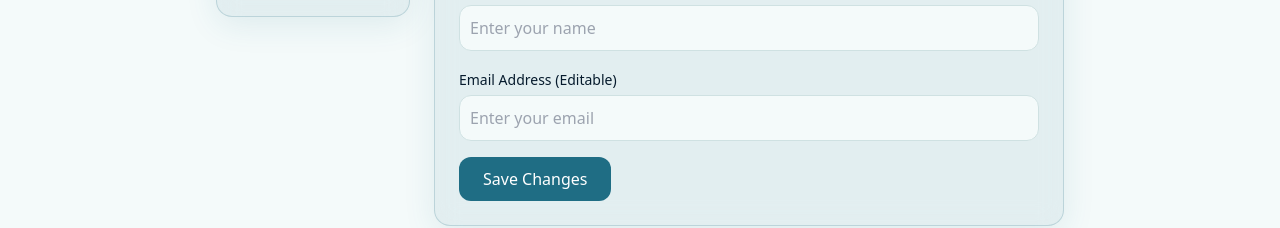
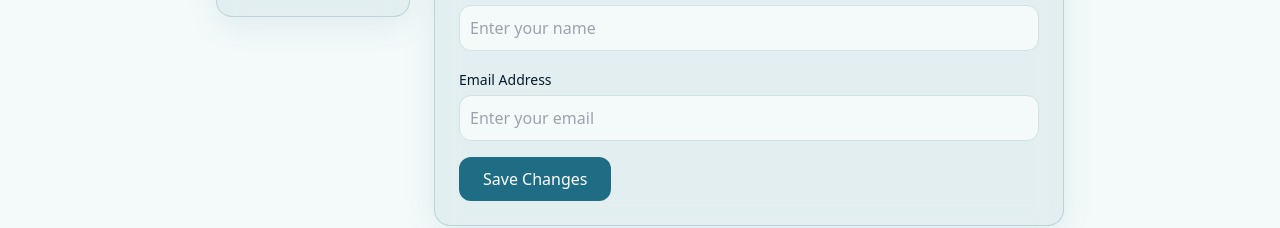
Before and after one commit to erfatjahan/LuxVision, a React app in the folder frontend/: page /profile in a window 1280 px wide. Shown: the part 349-577 px from the top of the page. Built offline with nearby package versions, Linux system fonts and the light colour scheme; no server answers; sample sign-in values are in the browser's storage; the HTML template or start-up script is replaced by a standard one.

Commit message:
add:profile remove option

```diff
--- a/frontend/src/pages/profile.jsx
+++ b/frontend/src/pages/profile.jsx
@@ -226,7 +226,7 @@ const Profile = () => {
                     />
                  </div>
                  <div>
-                    <label className="text-sm font-medium">Email Address (Editable)</label>
+                    <label className="text-sm font-medium">Email Address</label>
                     <input
                       type="email"
                       value={profile.email}
```
